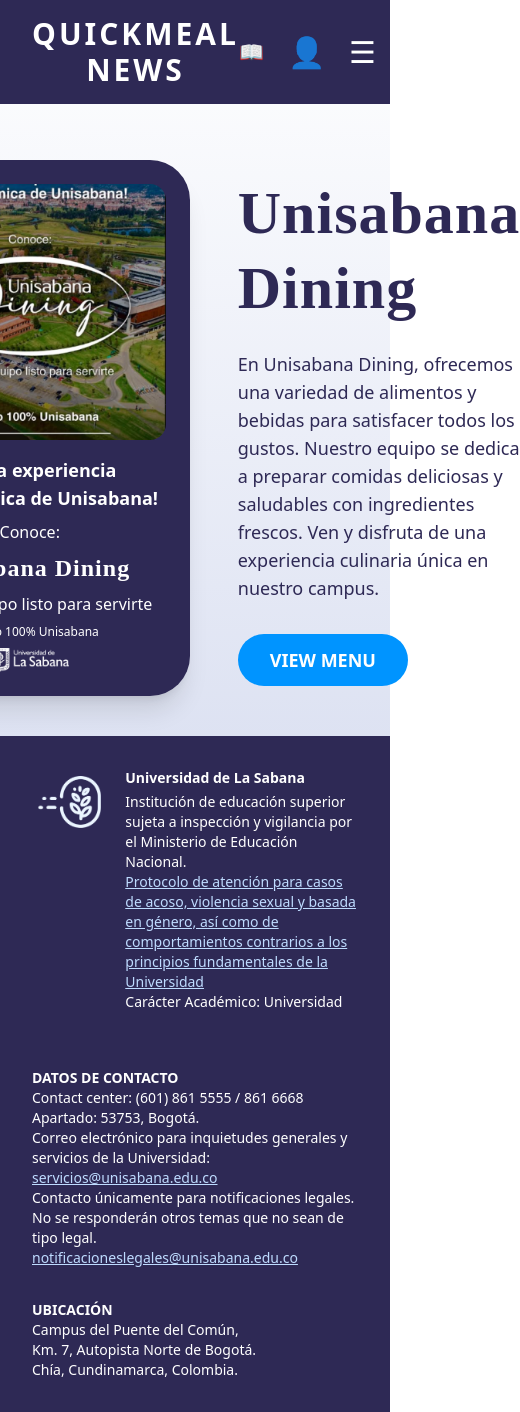
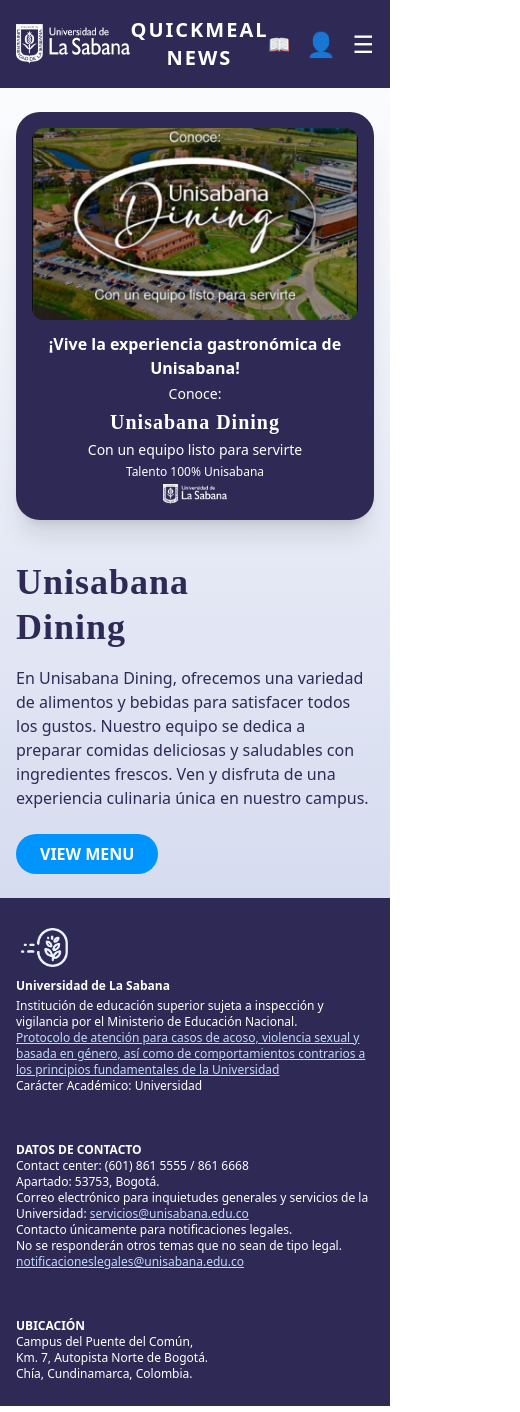
Before and after one commit to vykymoon/AppQM, a React (Vite) app: page /welcome in a window 390 px wide. Shown: the whole page, 520 px wide, since content can reach past the window. Built offline with nearby package versions, Linux system fonts and the light colour scheme; no server answers; the database is empty; sample sign-in values are in the browser's storage; a web font is replaced by a local one.

Commit message:
responsive

```diff
--- /dev/null
+++ b/src/components/HeaderBar.jsx
@@ -0,0 +1,46 @@
+import React from "react";
+import { useNavigate } from "react-router-dom";
+import LogoWhite from "./login/Assets/logo_white.png"; // Ajusta la ruta si es necesario
+
+function HeaderBar({ title, showCart, cartCount = 0, onCartClick }) {
+  const navigate = useNavigate();
+
+  return (
+    <header className="flex items-center justify-between px-8 py-4 bg-[#2E2955] text-white">
+      <div className="flex items-center gap-4">
+        <img
+          src={LogoWhite}
+          alt="Logo Universidad de La Sabana"
+          className="h-12"
+          style={{ background: "transparent" }}
+        />
+      </div>
+      <h1 className="text-3xl font-extrabold tracking-widest text-center flex-1" style={{ fontFamily: "inherit" }}>
+        {title}
+      </h1>
+      <div className="flex items-center gap-6 text-3xl">
+        <button onClick={() => navigate("/")} className="text-2xl">
+          🏠
+        </button>
+        <button onClick={() => navigate("/order-history")} className="text-2xl">
+          📖
+        </button>
+        <button onClick={() => navigate("/profile")} className="text-2xl">
+          👤
+        </button>
+        {showCart ? (
+          <button onClick={onCartClick} className="relative text-2xl">
+            🛒
+            {cartCount > 0 && (
+              <span className="absolute -top-2 -right-2 bg-red-500 text-white text-xs rounded-full px-2">
+                {cartCount}
+              </span>
+            )}
+          </button>
+        ) : null}
+      </div>
+    </header>
+  );
+}
+
+export default HeaderBar;
--- a/src/components/ProductList.jsx
+++ b/src/components/ProductList.jsx
@@ -2,6 +2,7 @@
 import { collection, getDocs, query, where } from "firebase/firestore";
 import { db } from "../Firebase";
 import ShoppingCart from "./ShoppingCart";
+import HeaderBar from "./HeaderBar";
 
 // Importar imágenes
 import restauranteEscuela from "../components/login/Assets/RestauranteEscuela.webp";
@@ -158,17 +159,13 @@
 
   return (
     <div className="min-h-screen bg-white p-4">
-      {/* Ícono del carrito */}
-      <div className="flex justify-end mb-4">
-        <button onClick={() => setShowCart(true)} className="relative text-2xl">
-          🛒
-          {cart.length > 0 && (
-            <span className="absolute -top-2 -right-2 bg-red-500 text-white text-xs rounded-full px-2">
-              {cart.reduce((sum, item) => sum + item.quantity, 0)}
-            </span>
-          )}
-        </button>
-      </div>
+      {/* Barra superior */}
+      <HeaderBar
+        title="PRODUCT LIST"
+        showCart={true}
+        cartCount={cart.reduce((sum, item) => sum + item.quantity, 0)}
+        onCartClick={() => setShowCart(true)}
+      />
 
       {/* Mostrar el carrito o el contenido principal */}
       {showCart ? (
--- a/src/components/ProductListManagement.jsx
+++ b/src/components/ProductListManagement.jsx
@@ -2,6 +2,7 @@
 import { collection, getDocs, addDoc, updateDoc, deleteDoc, doc } from "firebase/firestore";
 import { db } from "../Firebase";
 import Swal from "sweetalert2";
+import HeaderBar from "./HeaderBar"; // Importa la barra superior
 
 // Imágenes de puntos de servicio
 import restauranteEscuela from "../components/login/Assets/RestauranteEscuela.webp";
@@ -166,10 +167,8 @@
 
   return (
     <div className="min-h-screen bg-gradient-to-b from-white to-[#bfc8e6] flex flex-col">
-      {/* Header */}
-      <header className="flex items-center justify-between p-4 bg-[#2E2955] text-white">
-        <h1 className="text-2xl font-bold tracking-widest">MANAGE PRODUCTS</h1>
-      </header>
+      {/* Barra superior */}
+      <HeaderBar title="MANAGE PRODUCTS" />
 
       {/* Main Content */}
       <main className="flex-1 flex justify-center items-center">
--- a/src/components/login/Welcome.jsx
+++ b/src/components/login/Welcome.jsx
@@ -2,7 +2,7 @@
 import { useNavigate } from "react-router-dom";
 import Dining from "./Assets/image.png";
 import QuickMealLogo from "./Assets/LogoW.png";
-import LogoWhite from "./Assets/logo_white.png"; // Logo blanco de la universidad
+import LogoWhite from "./Assets/logo_white.png";
 
 function Welcome() {
   const navigate = useNavigate();
@@ -11,52 +11,52 @@
     e.currentTarget.classList.add("scale-95");
     setTimeout(() => {
       e.currentTarget.classList.remove("scale-95");
-      navigate("/products"); // <-- Esta ruta debe coincidir con App.jsx
+      navigate("/products");
     }, 120);
   };
 
   return (
     <div className="min-h-screen flex flex-col bg-gradient-to-b from-white to-[#bfc8e6]">
       {/* Header */}
-      <header className="flex items-center justify-between px-8 py-4 bg-[#2E2955] text-white">
+      <header className="flex items-center justify-between px-4 sm:px-8 py-4 bg-[#2E2955] text-white">
         <div className="flex items-center gap-4">
           <img
             src={LogoWhite}
             alt="Logo Universidad de La Sabana"
-            className="h-12"
+            className="h-10 sm:h-12"
             style={{ background: "transparent" }}
           />
         </div>
-        <h1 className="text-3xl font-extrabold tracking-widest text-center flex-1" style={{ fontFamily: "inherit" }}>
+        <h1 className="text-xl sm:text-3xl font-extrabold tracking-widest text-center flex-1" style={{ fontFamily: "inherit" }}>
           QUICKMEAL NEWS
         </h1>
-        <div className="flex items-center gap-6 text-3xl">
+        <div className="flex items-center gap-4 sm:gap-6 text-2xl sm:text-3xl">
           <button
             onClick={() => navigate("/order-history")}
             className="flex flex-col items-center hover:text-[#5B57A5] transition duration-200"
             title="Order History"
           >
-            <span className="text-xl">📖</span>
+            <span className="text-lg sm:text-xl">📖</span>
           </button>
           <span className="cursor-pointer">👤</span>
-          <span className="cursor-pointer">☰</span>
+          <span className="cursor-pointer sm:hidden">☰</span>
         </div>
       </header>
 
       {/* Main Content */}
-      <main className="flex-1 flex flex-row items-start justify-center gap-12 px-16 py-10">
+      <main className="flex-1 flex flex-col lg:flex-row items-center lg:items-start justify-center gap-6 sm:gap-12 px-4 sm:px-8 lg:px-16 py-6 sm:py-10">
         {/* Left Card */}
-        <div className="bg-[#2E2955] bg-opacity-90 rounded-[2.5rem] p-6 flex flex-col items-center w-[370px] min-w-[320px] shadow-xl mt-4">
+        <div className="bg-[#2E2955] bg-opacity-90 rounded-3xl sm:rounded-[2.5rem] p-4 sm:p-6 flex flex-col items-center w-full sm:w-[370px] min-w-0 sm:min-w-[320px] shadow-xl mt-0 sm:mt-4">
           <img
             src={Dining}
             alt="Unisabana Dining"
-            className="rounded-2xl w-full h-64 object-cover mb-4"
+            className="rounded-xl sm:rounded-2xl w-full h-48 sm:h-64 object-cover mb-3 sm:mb-4"
           />
           <div className="text-white text-center">
-            <p className="font-bold text-lg mb-2">¡Vive la experiencia gastronómica de Unisabana!</p>
-            <p className="text-base mb-2">Conoce:</p>
+            <p className="font-bold text-base sm:text-lg mb-1 sm:mb-2">¡Vive la experiencia gastronómica de Unisabana!</p>
+            <p className="text-sm sm:text-base mb-1 sm:mb-2">Conoce:</p>
             <h2
-              className="text-2xl mb-2"
+              className="text-xl sm:text-2xl mb-1 sm:mb-2"
               style={{
                 fontFamily: "'Dancing Script', cursive",
                 fontWeight: 700,
@@ -65,21 +65,21 @@
             >
               Unisabana Dining
             </h2>
-            <p className="mb-2">Con un equipo listo para servirte</p>
+            <p className="mb-1 sm:mb-2 text-sm sm:text-base">Con un equipo listo para servirte</p>
             <p className="text-xs">Talento 100% Unisabana</p>
             <img
               src={LogoWhite}
               alt="Logo Universidad de La Sabana"
-              className="h-6 mx-auto mt-2"
+              className="h-5 sm:h-6 mx-auto mt-1 sm:mt-2"
               style={{ background: "transparent" }}
             />
           </div>
         </div>
 
         {/* Right Content */}
-        <div className="flex-1 flex flex-col justify-center items-start mt-8 max-w-2xl">
+        <div className="flex-1 flex flex-col justify-center items-start mt-4 sm:mt-8 w-full max-w-2xl">
           <h2
-            className="text-6xl mb-6 leading-tight"
+            className="text-4xl sm:text-5xl lg:text-6xl mb-4 sm:mb-6 leading-tight"
             style={{
               fontFamily: "'Dancing Script', cursive",
               color: "#2E2955",
@@ -89,11 +89,11 @@
           >
             Unisabana<br />Dining
           </h2>
-          <p className="text-lg text-[#2E2955] mb-8">
+          <p className="text-base sm:text-lg text-[#2E2955] mb-6 sm:mb-8">
             En Unisabana Dining, ofrecemos una variedad de alimentos y bebidas para satisfacer todos los gustos. Nuestro equipo se dedica a preparar comidas deliciosas y saludables con ingredientes frescos. Ven y disfruta de una experiencia culinaria única en nuestro campus.
           </p>
           <button
-            className="bg-[#0094FF] hover:bg-[#0077cc] active:scale-95 text-white px-8 py-3 rounded-full font-bold text-lg transition transform duration-100"
+            className="bg-[#0094FF] hover:bg-[#0077cc] active:scale-95 text-white px-6 sm:px-8 py-2 sm:py-3 rounded-full font-bold text-base sm:text-lg transition transform duration-100"
             onClick={handleMenuClick}
             style={{ outline: "none" }}
           >
@@ -103,11 +103,11 @@
       </main>
 
       {/* Footer */}
-      <footer className="bg-[#2E2955] text-white py-8 px-0">
-        <div className="w-full max-w-[1600px] mx-auto flex flex-col md:flex-row md:justify-between gap-8 text-sm px-8">
+      <footer className="bg-[#2E2955] text-white py-6 sm:py-8 px-4 sm:px-8">
+        <div className="w-full max-w-[1600px] mx-auto flex flex-col md:flex-row md:justify-between gap-6 sm:gap-8 text-xs sm:text-sm">
           {/* Left */}
-          <div className="flex flex-row items-start w-full md:w-1/3 mb-6 md:mb-0">
-            <img src={QuickMealLogo} alt="QuickMeal Logo" className="h-16 mr-4" />
+          <div className="flex flex-col sm:flex-row items-start w-full md:w-1/3 mb-6 md:mb-0">
+            <img src={QuickMealLogo} alt="QuickMeal Logo" className="h-12 sm:h-16 mr-0 sm:mr-4 mb-2 sm:mb-0" />
             <div>
               <span className="font-bold block mb-1">Universidad de La Sabana</span>
               <p>
@@ -124,7 +124,7 @@
             </div>
           </div>
           {/* Center */}
-          <div className="w-full md:w-1/3">
+          <div className="w-full md:w-1/3 mb-6 md:mb-0">
             <span className="font-bold">DATOS DE CONTACTO</span><br />
             Contact center: (601) 861 5555 / 861 6668<br />
             Apartado: 53753, Bogotá.<br />
```
Also changed, not shown: src/components/ShoppingCart.jsx (+9 -29 lines), src/components/login/WelcomePOS.jsx (+37 -20 lines).
